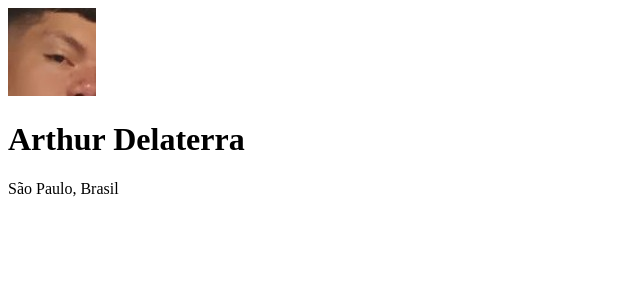
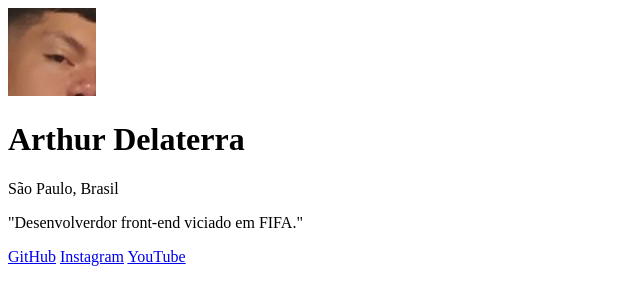
Before and after one commit to arthurdelaterra12B/meus-links, a plain HTML site: page index.html in a window 1280 px wide. Shown: the whole page, without its empty margins (0-640 px from the left). Drawn offline with Linux system fonts and the light colour scheme.

Commit message:
término do desenvolvimento do HTML

```diff
--- a/index.html
+++ b/index.html
@@ -10,6 +10,12 @@
         <img src="./Arthur 88x88.jpg" alt="imagem do criador da página de links, Arthur Delaterra">
         <h1>Arthur Delaterra</h1>
         <p>São Paulo, Brasil</p>
+
+        <p>"Desenvolverdor front-end viciado em FIFA."</p>
+
+        <a href="https://github.com/arthurdelaterra12B">GitHub</a>
+        <a href="https://www.instagram.com/_arthurp9/?next=%2F">Instagram</a>
+        <a href="www.youtube.com/@Lord_gamadon1206">YouTube</a>
     </div>
 </body>
 </html>
```
